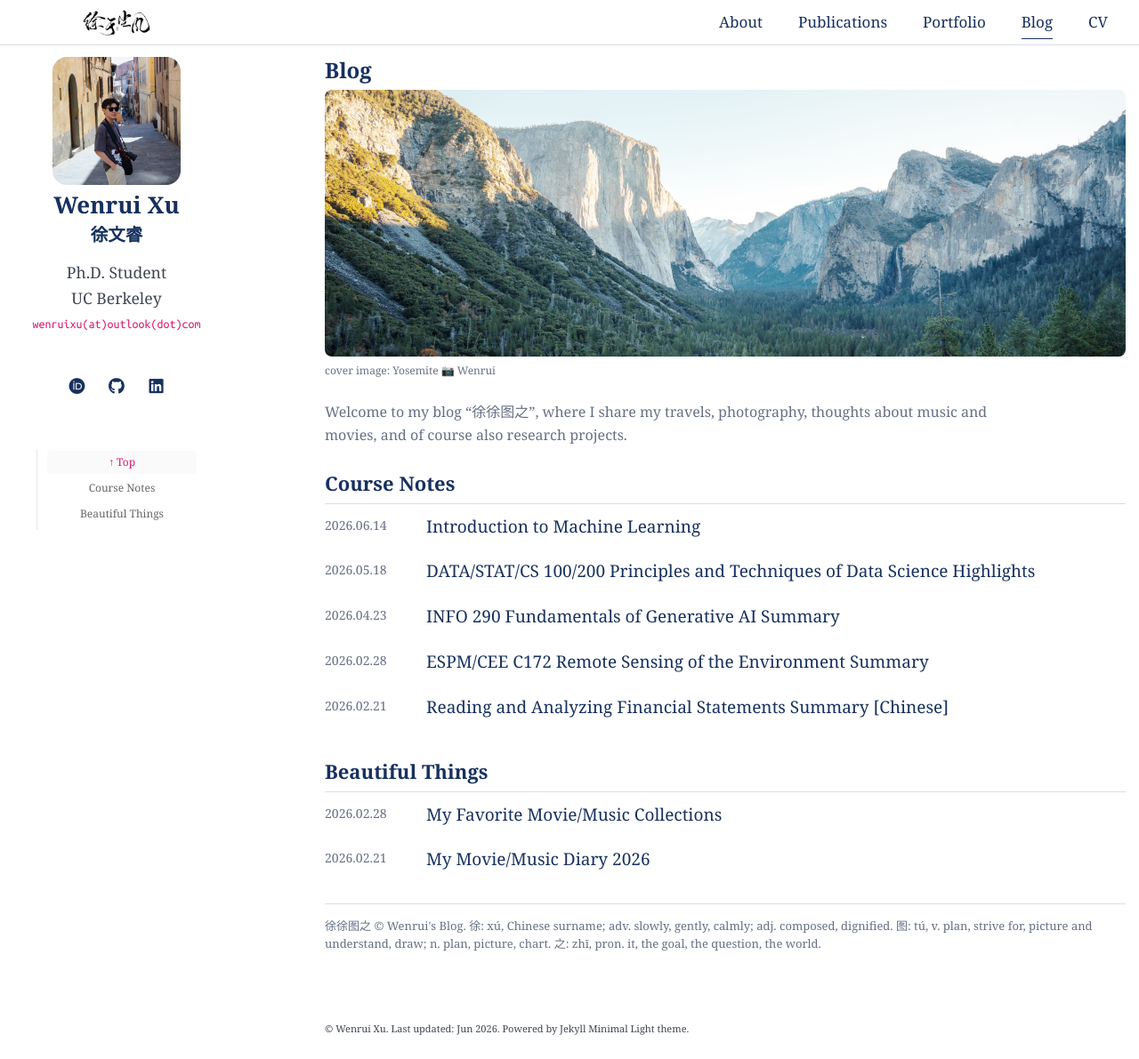
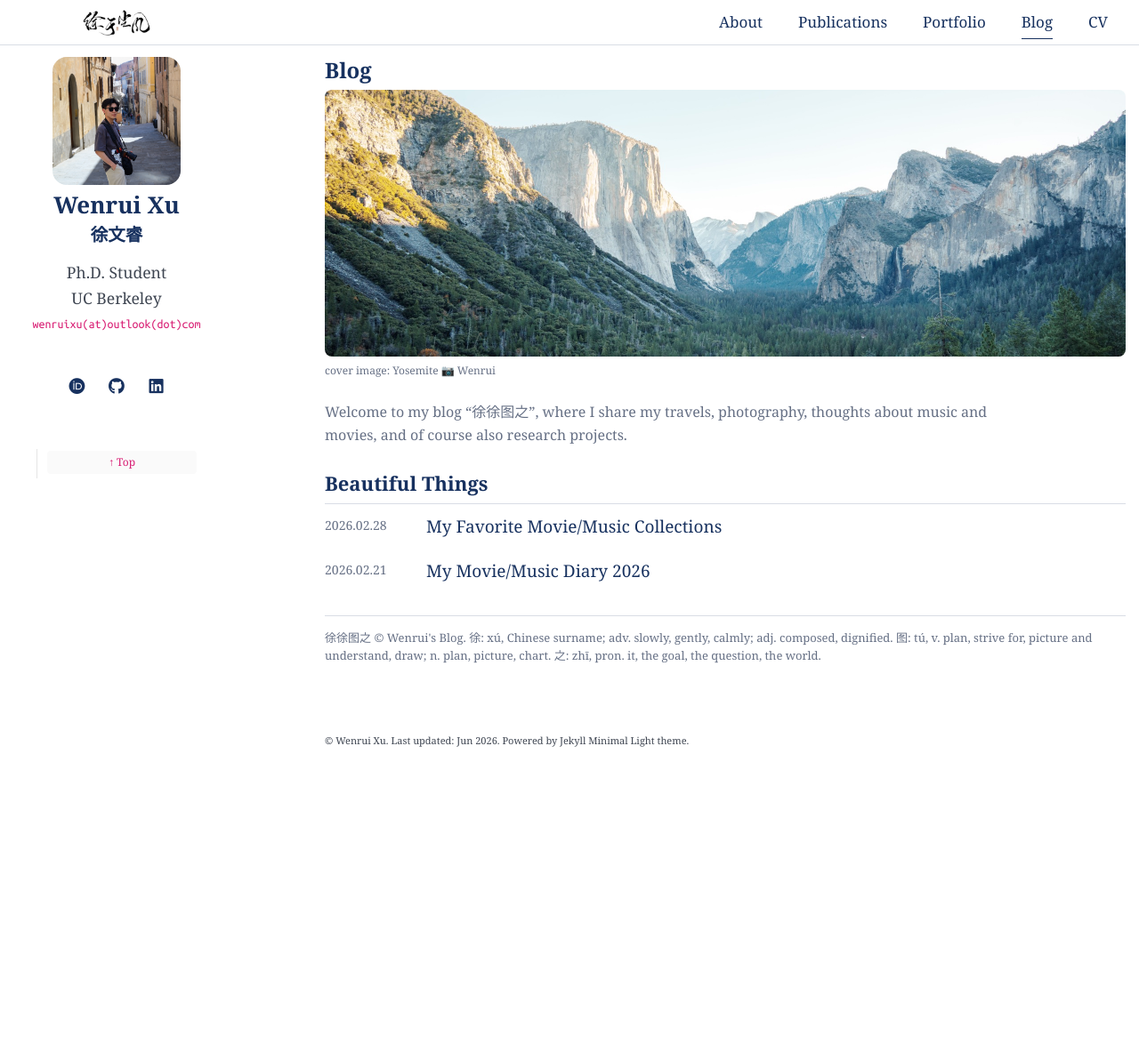
Before and after one commit to ruaruaxu/ruaruaxu.github.io, a Jekyll site: the page built from blogs.md, in a window 1280 px wide and 1191 px high. Shown: the whole window at 89% size. Built offline with Jekyll 4.4.1, drawn with Linux system fonts in a browser that asks for light colours; a style sheet for code colours, icons or effects is not loaded.

Commit message:
[CODEX] Keep only Beautiful Things on blog
Remove the five Course Notes entries from the website blog data and limit the blog category directory to Beautiful Things. External Notion and Feishu pages are unchanged. Validation: YAML parse, exact category/count assertions, source scan, and git diff check.

```diff
--- a/_data/blogs.yml
+++ b/_data/blogs.yml
@@ -1,64 +1,3 @@
-- title: DATA/STAT/CS 100/200 Principles and Techniques of Data Science Highlights
-  date: 2026.05.18
-  date_sort: 2026-05-18
-  order: 3
-  category: Course Notes
-  source: Notion
-  summary: Notes on data science foundations, including pandas, data cleaning, exploratory analysis, regular expressions, visualization, and sampling.
-  url: https://ruarua.notion.site/3147d637ee44803e8972f7890e932b53
-  tags:
-    - Course Notes
-    - Data Science
-
-- title: Introduction to Machine Learning
-  date: 2026.06.14
-  date_sort: 2026-06-14
-  order: 2
-  category: Course Notes
-  source: Feishu
-  summary: Course notes on machine learning foundations, including supervised learning, model evaluation, optimization, regression, classification, and core algorithms.
-  url: https://my.feishu.cn/wiki/FcAcwSMoniyjxHkq7vecvj97n9d
-  tags:
-    - Course Notes
-    - Machine Learning
-
-- title: INFO 290 Fundamentals of Generative AI Summary
-  date: 2026.04.23
-  date_sort: 2026-04-23
-  order: 4
-  category: Course Notes
-  source: Notion
-  summary: Summary notes on generative AI foundations, data representations, language models, and related course modules.
-  url: https://ruarua.notion.site/30e7d637ee4480b98aa2ff7c2617098b
-  tags:
-    - Course Notes
-    - Generative AI
-
-- title: ESPM/CEE C172 Remote Sensing of the Environment Summary
-  date: 2026.02.28
-  date_sort: 2026-02-28
-  order: 5
-  category: Course Notes
-  source: Notion
-  summary: Notes on environmental remote sensing, large-scale observation, and spatial variation in environmental phenomena.
-  url: https://ruarua.notion.site/5e57d637ee4483e5a96c01e46dec2cab
-  tags:
-    - Course Notes
-    - Remote Sensing
-
-- title: Reading and Analyzing Financial Statements Summary [Chinese]
-  date: 2026.02.21
-  date_sort: 2026-02-21
-  order: 6
-  category: Course Notes
-  source: Notion
-  summary: Chinese notes on financial statements, assets, liabilities, measurement methods, and balance-sheet analysis.
-  url: https://ruarua.notion.site/30e7d637ee4480e2b8e0ea06f3dcc4d2
-  tags:
-    - Course Notes
-    - Finance
-    - Chinese
-
 - title: My Favorite Movie/Music Collections
   date: 2026.02.28
   date_sort: 2026-02-28
--- a/blogs.md
+++ b/blogs.md
@@ -154,7 +154,7 @@
 
   <div class="blog-directory">
     {% assign posts = site.data.blogs | sort: "date_sort" | reverse %}
-    {% assign category_order = "Course Notes|Beautiful Things" | split: "|" %}
+    {% assign category_order = "Beautiful Things" | split: "|" %}
     {% for category in category_order %}
       {% assign category_posts = posts | where: "category", category %}
       {% if category_posts.size > 0 %}
```
